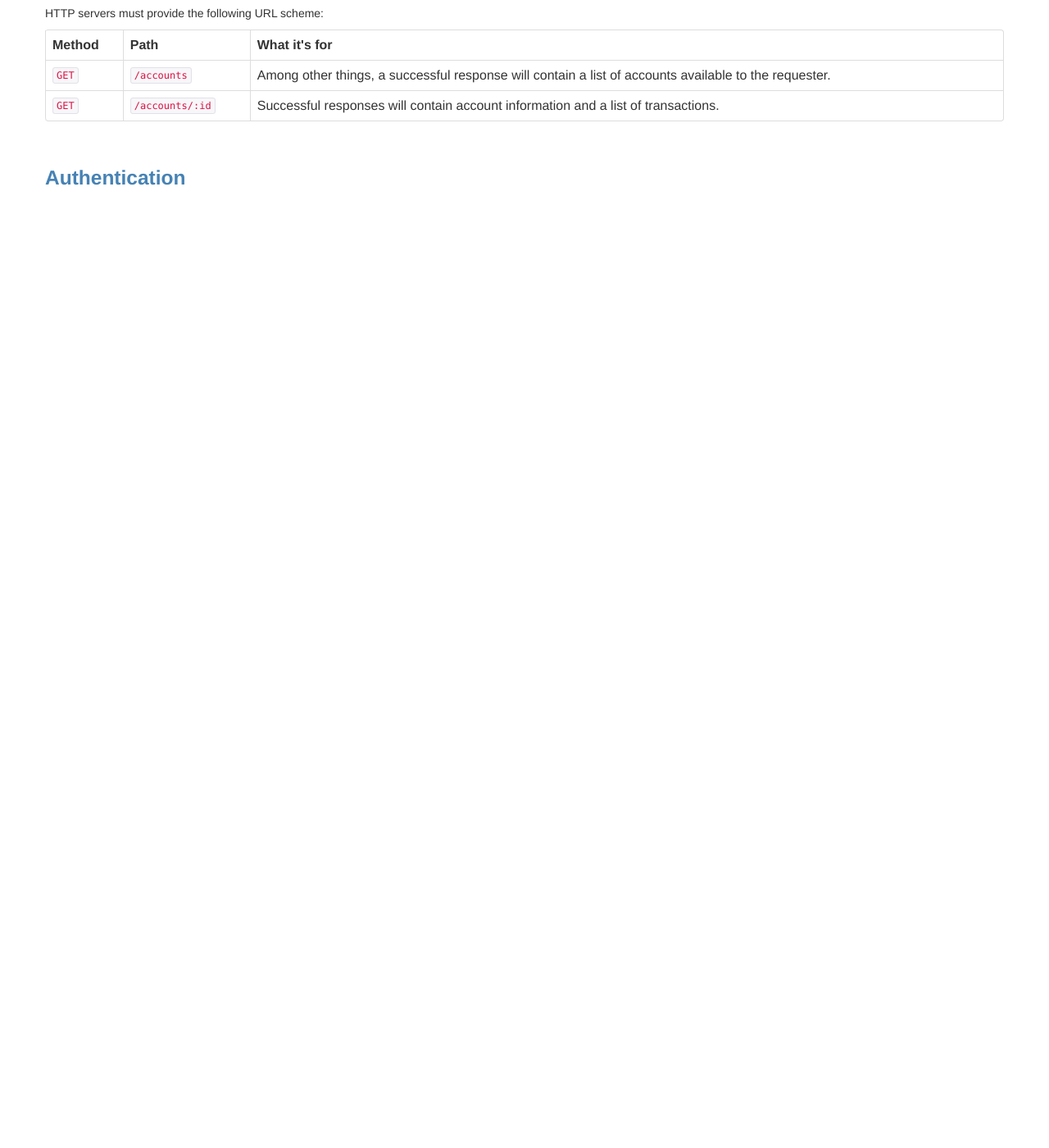
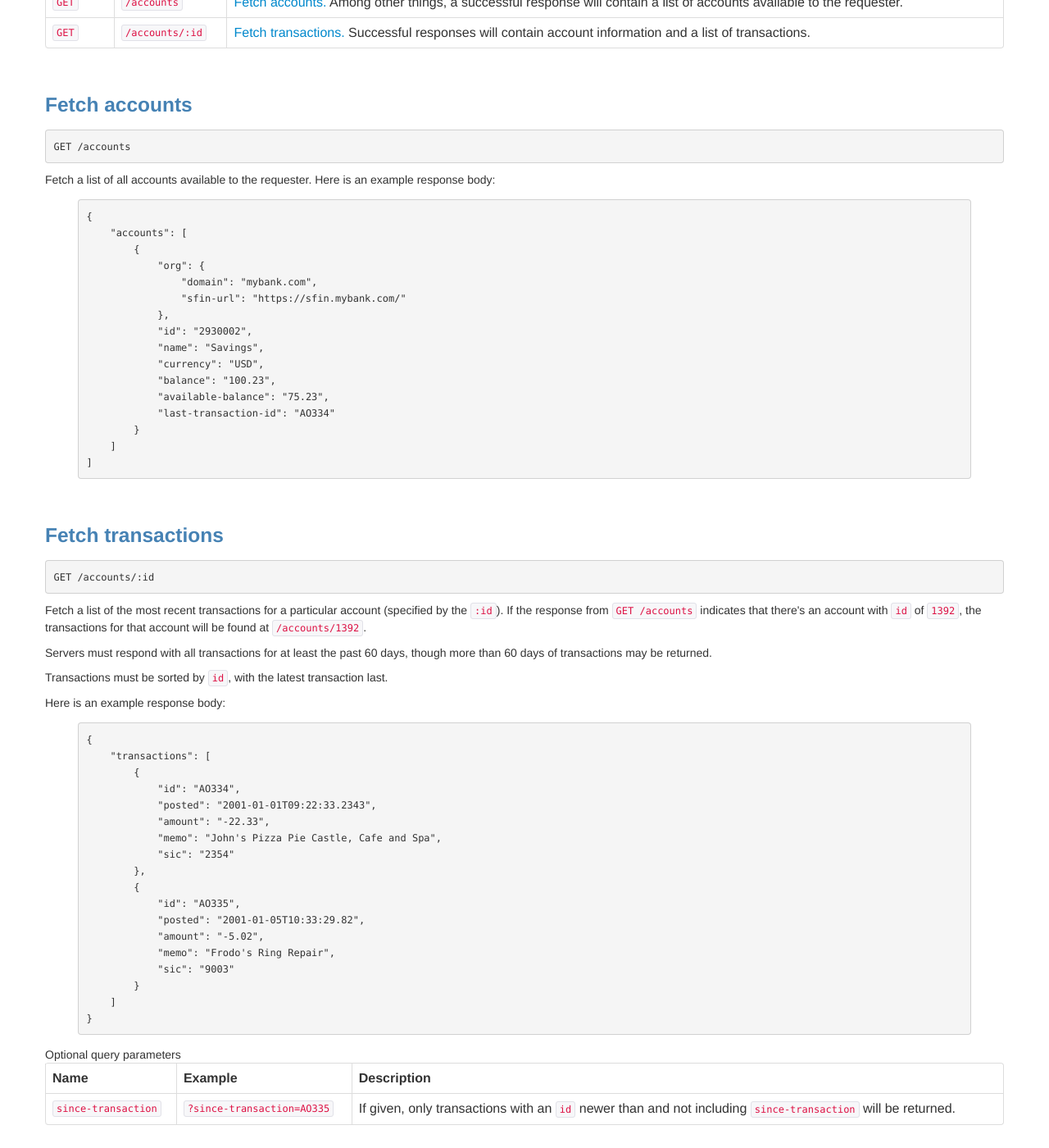
Before and after one commit to simplefin/simplefin.github.com, a Jekyll site: the page built from index.html, in a window 1280 px wide and 1400 px high, scrolled down 1861 px. Shown: the whole window at 82% size. Built offline with Jekyll 4.4.1, drawn with Linux system fonts in a browser that asks for light colours; before the commit the page ends 2108 px from its top, so only the background shows below that; some of the changed text lies outside the part shown.

Commit message:
More docs

```diff
--- a/index.html
+++ b/index.html
@@ -13,15 +13,15 @@ title: The title
             secure.  SimpleFIN (or just SFIN) stands for Simple Financial Interchange
             and aims to make read-only financial interchange simple.</p>
 
-            <p>This document defines:
+            <p>The SFIN standard defines:
             <ol>
-                <li>a data format for financial transaction information</li>
-                <li>the interface HTTP servers should implement to serve SFIN data</li>
-                <li>a recommendation for authentication</li>
+                <li>a <a href="#data-format">data format</a> for financial transaction information</li>
+                <li>the interface <a href="#http-servers">HTTP servers</a> should implement to serve SFIN data, and</li>
+                <li>the <a href="#authentication">authentication mechanism</a> used in communicating with the HTTP servers.</li>
             </ol>
             </p>
 
-            <h2>Data Format</h2>
+            <a name="data-format"><h2>Data Format</h2></a>
 
             <p>Data is encoded as JSON strings.  Following are the objects
             specified by this standard:</p>
@@ -45,9 +45,9 @@ title: The title
                     <td>The domain name of the organization.</td>
                 </tr>
                 <tr>
-                    <td><code>sfin_url</code></td>
+                    <td><code class="nobr">sfin-url</code></td>
                     <td>string</td>
-                    <td><code>"https://www.example.com/sfin/"</code></td>
+                    <td><code class="nobr">"https://www.example.com/sfin/"</code></td>
                     <td>optional</td>
                     <td>URL of organization's SFIN root endpoint.  If provided,
                         the domain of the URL must match <code>domain</code>.</td>
@@ -68,7 +68,7 @@ title: The title
                 <tr>
                     <td><code>org</code></td>
                     <td>Organization</td>
-                    <td>{% highlight javascript %}{"domain": "example.com", "sfin_url": "https://www.example.com/sfin/"}{% endhighlight %}</td>
+                    <td>{% highlight javascript %}{"domain": "example.com", "sfin-url": "https://www.example.com/sfin/"}{% endhighlight %}</td>
                     <td><b>required</b></td>
                     <td>Organization of this account.  If this is a bank account,
                         this field will be the bank's organization.</td>
@@ -189,10 +189,9 @@ title: The title
             </table>
 
 
-            <h2>HTTP Servers</h2>
+            <a name="http-servers"><h2>HTTP Servers</h2></a>
 
-            <h3>Endpoints</h3>
-            <p>HTTP servers must provide the following URL scheme:</p>
+            <p>HTTP servers must provide the following set of URL paths:</p>
 
             <table class="table table-bordered">
                 <tr>
@@ -203,20 +202,101 @@ title: The title
                 <tr>
                     <td><code>GET</code></td>
                     <td><code>/accounts</code></td>
-                    <td>Among other things, a successful response will contain
+                    <td><a href="#fetch-accounts">Fetch accounts.</a>
+                        Among other things, a successful response will contain
                         a list of accounts available to the requester.
                     </td>
                 </tr>
                 <tr>
                     <td><code>GET</code></td>
                     <td><code>/accounts/:id</code></td>
-                    <td>Successful responses will contain account information
+                    <td><a href="#fetch-transactions">Fetch transactions.</a>
+                        Successful responses will contain account information
                         and a list of transactions.
                     </td>
                 </tr>
             </table>
 
-            <h3>Authentication</h3>
+
+            <a name="fetch-accounts"><h3>Fetch accounts</h3></a>
+            <pre><code>GET /accounts</code></pre>
+
+            <p>Fetch a list of all accounts available to the requester.  Here is
+            an example response body:</p>
+
+            {% highlight javascript %}{
+    "accounts": [
+        {
+            "org": {
+                "domain": "mybank.com",
+                "sfin-url": "https://sfin.mybank.com/"
+            },
+            "id": "2930002",
+            "name": "Savings",
+            "currency": "USD",
+            "balance": "100.23",
+            "available-balance": "75.23",
+            "last-transaction-id": "AO334"
+        }
+    ]
+]{% endhighlight %}
+
+
+            <a name="fetch-transactions"><h3>Fetch transactions</h3></a>
+            <pre><code>GET /accounts/:id</code></pre>
+
+            <p>Fetch a list of the most recent transactions for a particular
+            account (specified by the <code>:id</code>).  If the response from
+            <code>GET /accounts</code> indicates that there's an account with
+            <code>id</code> of <code>1392</code>, the transactions for that
+            account will be found at <code>/accounts/1392</code>.</p>
+
+            <p>Servers must respond with all transactions for at least the past
+            60 days, though more than 60 days of transactions may be returned.
+            </p>
+
+            <p>Transactions must be sorted by <code>id</code>, with the latest
+            transaction last.</p>
+
+            <p>Here is an example response body:</p>
+
+            {% highlight javascript %}{
+    "transactions": [
+        {
+            "id": "AO334",
+            "posted": "2001-01-01T09:22:33.2343",
+            "amount": "-22.33",
+            "memo": "John's Pizza Pie Castle, Cafe and Spa",
+            "sic": "2354"
+        },
+        {
+            "id": "AO335",
+            "posted": "2001-01-05T10:33:29.82",
+            "amount": "-5.02",
+            "memo": "Frodo's Ring Repair",
+            "sic": "9003"
+        }
+    ]
+}{% endhighlight %}
+
+            Optional query parameters
+            <table class="table table-bordered">
+                <tr>
+                    <th>Name</th>
+                    <th>Example</th>
+                    <th>Description</th>
+                </tr>
+                <tr>
+                    <td><code class="nobr">since-transaction</code></td>
+                    <td><code class="nobr">?since-transaction=AO335</code></td>
+                    <td>If given, only transactions with an <code>id</code>
+                        newer than and not including
+                        <code>since-transaction</code> will be returned.
+                    </td>
+                </tr>
+            </table>
+
+            <a name="authentication"><h2>Authentication</h2></a>
 
         </div>
     </div>
```
Also changed, not shown: other parts of index.html (+1 -1 lines).
